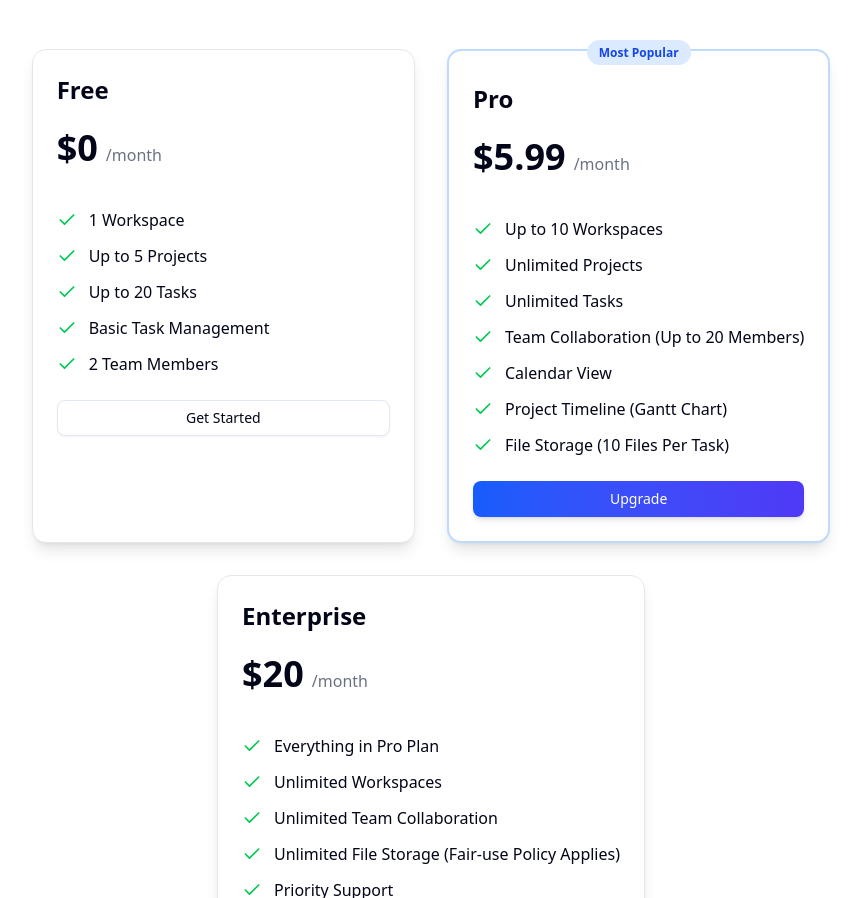
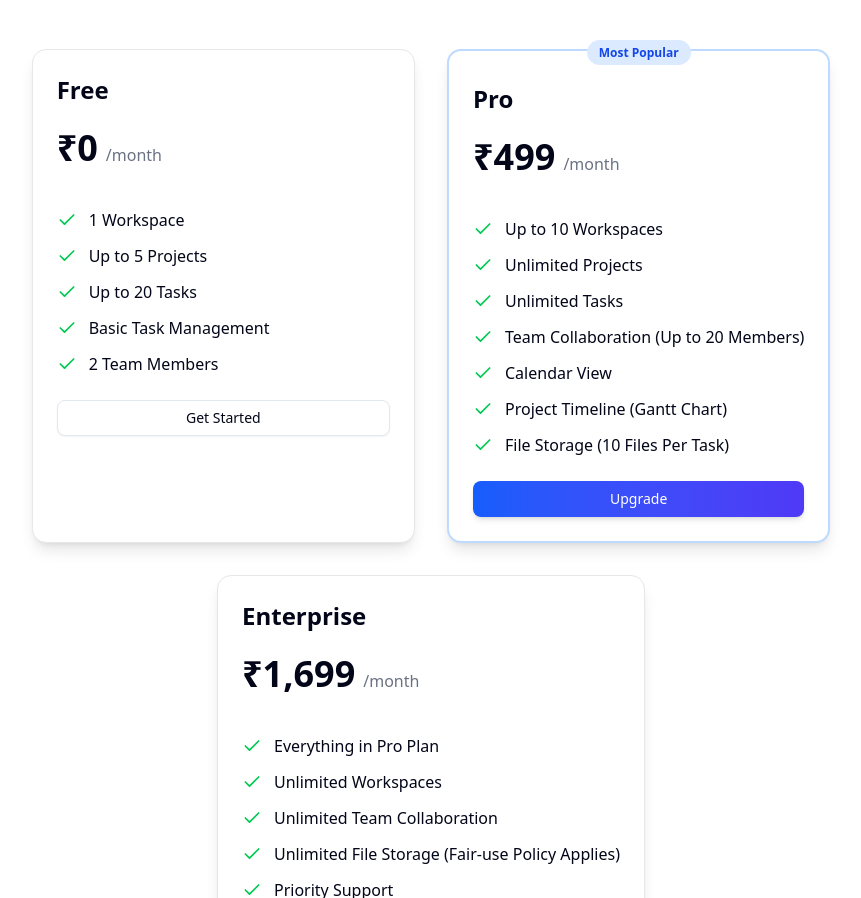
Before and after one commit to shivamdarekar/TaskHub, a Next.js app in the folder frontend/: page /pricing in a window 1280 px wide. Shown: the part 300-1198 px from the top of the page, without its empty margins (209-1070 px from the left). Built offline with nearby package versions, Linux system fonts and the light colour scheme; no server answers.

Commit message:
subscription cards updated

```diff
--- a/frontend/app/(marketing)/page.tsx
+++ b/frontend/app/(marketing)/page.tsx
@@ -197,7 +197,7 @@ export default function Home() {
               <CardHeader className="pt-8">
                 <CardTitle className="text-2xl">Pro</CardTitle>
                 <div className="mt-4">
-                  <span className="text-4xl font-bold">$5.99</span>
+                  <span className="text-4xl font-bold">₹499</span>
                   <span className="text-gray-500 ml-2">/month</span>
                 </div>
               </CardHeader>
@@ -232,7 +232,7 @@ export default function Home() {
               <CardHeader>
                 <CardTitle className="text-2xl">Enterprise</CardTitle>
                 <div className="mt-4">
-                  <span className="text-4xl font-bold">$20</span>
+                  <span className="text-4xl font-bold">₹1,699</span>
                   <span className="text-gray-500 ml-2">/month</span>
                 </div>
               </CardHeader>
--- a/frontend/app/(marketing)/pricing/page.tsx
+++ b/frontend/app/(marketing)/pricing/page.tsx
@@ -32,7 +32,7 @@ export default function PricingPage() {
             <CardHeader>
               <CardTitle className="text-2xl font-semibold">Free</CardTitle>
               <div className="mt-4">
-                <span className="text-4xl font-bold">$0</span>
+                <span className="text-4xl font-bold">₹0</span>
                 <span className="text-gray-500 ml-2">/month</span>
               </div>
             </CardHeader>
@@ -70,7 +70,7 @@ export default function PricingPage() {
             <CardHeader className="pt-2">
               <CardTitle className="text-2xl font-semibold">Pro</CardTitle>
               <div className="mt-4">
-                <span className="text-4xl font-bold">$5.99</span>
+                <span className="text-4xl font-bold">₹499</span>
                 <span className="text-gray-500 ml-2">/month</span>
               </div>
             </CardHeader>
@@ -105,7 +105,7 @@ export default function PricingPage() {
             <CardHeader>
               <CardTitle className="text-2xl font-semibold">Enterprise</CardTitle>
               <div className="mt-4">
-                <span className="text-4xl font-bold">$20</span>
+                <span className="text-4xl font-bold">₹1,699</span>
                 <span className="text-gray-500 ml-2">/month</span>
               </div>
             </CardHeader>
```
